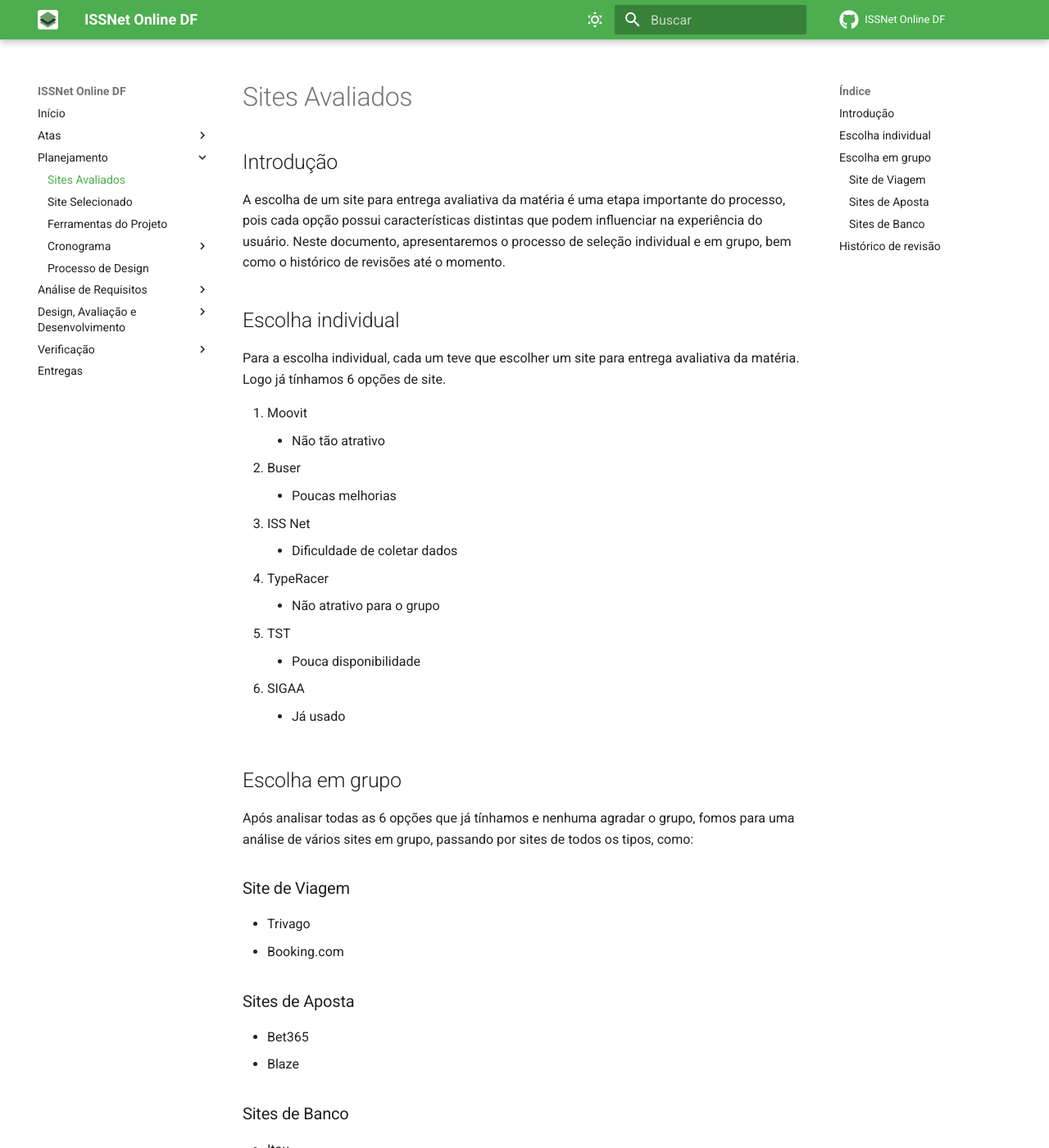
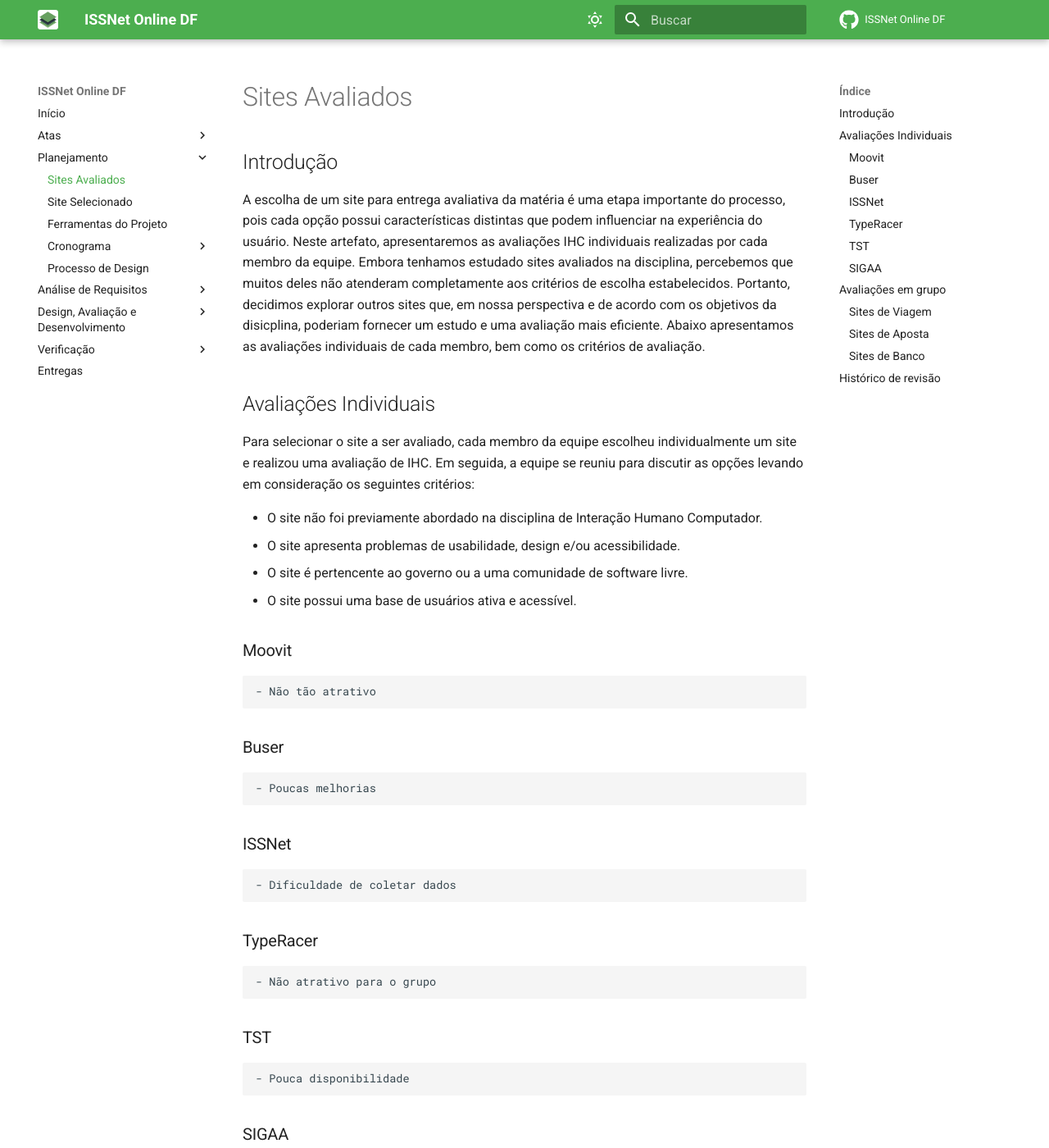
Before and after one commit to Interacao-Humano-Computador/2023.1-ISSNet, an MkDocs documentation site: the page built from gitpages/docs/planejamento/avaliados.md, in a window 1280 px wide and 1400 px high. Shown: the whole window at 82% size. Built offline with MkDocs 1.6.1 and Material for MkDocs 9.7.7, drawn with Linux system fonts in a browser that asks for light colours; comment, search, counter and statistics services are not loaded; some of the changed text lies outside the part shown.

Commit message:
Adição de avaliação individual

```diff
--- a/gitpages/docs/planejamento/avaliados.md
+++ b/gitpages/docs/planejamento/avaliados.md
@@ -1,28 +1,38 @@
 ## Introdução
-A escolha de um site para entrega avaliativa da matéria é uma etapa importante do processo, pois cada opção possui características distintas que podem influenciar na experiência do usuário. Neste documento, apresentaremos o processo de seleção individual e em grupo, bem como o histórico de revisões até o momento.
+A escolha de um site para entrega avaliativa da matéria é uma etapa importante do processo, pois cada opção possui características distintas que podem influenciar na experiência do usuário. Neste artefato, apresentaremos as avaliações IHC individuais realizadas por cada membro da equipe. Embora tenhamos estudado sites avaliados na disciplina, percebemos que muitos deles não atenderam completamente aos critérios de escolha estabelecidos. Portanto, decidimos explorar outros sites que, em nossa perspectiva e de acordo com os objetivos da disicplina, poderiam fornecer um estudo e uma avaliação mais eficiente. Abaixo apresentamos as avaliações individuais de cada membro, bem como os critérios de avaliação.
 
-## Escolha individual
+## Avaliações Individuais
 
-Para a escolha individual, cada um teve que escolher um site para entrega avaliativa da matéria. Logo já tínhamos 6 opções de site.
+Para selecionar o site a ser avaliado, cada membro da equipe escolheu individualmente um site e realizou uma avaliação de IHC. Em seguida, a equipe se reuniu para discutir as opções levando em consideração os seguintes critérios:
 
-1. Moovit
+- O site não foi previamente abordado na disciplina de Interação Humano Computador.
+- O site apresenta problemas de usabilidade, design e/ou acessibilidade.
+- O site é pertencente ao governo ou a uma comunidade de software livre.
+- O site possui uma base de usuários ativa e acessível.
+
+### Moovit
     - Não tão atrativo
-2. Buser
+### Buser
     - Poucas melhorias
-3. ISS Net
+### ISSNet
     - Dificuldade de coletar dados
-4. TypeRacer
+### TypeRacer
     - Não atrativo para o grupo
-5. TST
+### TST
     - Pouca disponibilidade
-6. SIGAA
-    - Já usado
+### SIGAA
+O SIGAA (Sistema Integrado de Gestão de Atividades Acadêmicas) é uma plataforma online utilizada pela Universidade de Brasília para gerenciar diversas atividades acadêmicas. Essas atividades incluem comunicação entre estudantes e professores por meio de uma caixa de mensagens, emissão de documentos oficiais, matrícula e retirada de disciplinas pelos estudantes.
+A avaliação do site foi realizada com base nas 10 heurísticas propostas por Nielsen e permitiu a identificação de diversos problemas, tanto com realação à compatibilidade do sistema com o mundo real e a sua usabilidade quanto em relação ao design.
+O SIGAA, apesar de ser um bom candidato ao projeto da equipe, não pôde ser escolhido pois já foi avaliado anteriormente em um projeto da disiplina.
+Abaixo encontra-se a avalição individual do site e seu planejamento:
 
-## Escolha em grupo
+- [Planejamento da Avaliação Individual - SIGAA](./doc/Planejamento%20da%20avalia%C3%A7%C3%A3o%20SIGAA.pdf)
+- [Execução da Avaliação Individual - SIGAA](./doc/Execu%C3%A7%C3%A3o%20da%20avalia%C3%A7%C3%A3o%20SIGAA.pdf)
 
-Após analisar todas as 6 opções que já tínhamos e nenhuma agradar o grupo, fomos para uma análise de vários sites em grupo, passando por sites de todos os tipos, como:
+## Avaliações em grupo
+Após analisar todas as 6 opções que já tínhamos e nenhuma agradar completamente o grupo, partimos para uma seesão de brainstorm onde avaliamos rapdiamente várias categorias de sites:
 
-### Site de Viagem
+### Sites de Viagem
 - Trivago
 - Booking.com
 
@@ -34,15 +44,19 @@
 - Itau
 - BB
 - BRB
-- Caixa
+- CAIXA
 
-Inicialmente, havíamos selecionado o site da Caixa, porém, logo após, descobrimos que o site havia passado por uma refatoração e já haviam implementado o que tínhamos planejado. Portanto, optamos por mudar para o site <a href="https://df.issnetonline.com.br/online/Login/Login.aspx?ReturnUrl=%2fonline" target="blank">ISSNet</a>, que atendeu às nossas necessidades apesar de algumas dificuldades em coletar dados.
+Inicialmente, a equipe havia selecionado o site da [CAIXA](https://www.caixa.gov.br/Paginas/home-caixa.aspx) como nossa opção para avaliação. No entanto, durante o processo de planejamento, percebemos que o site passou por uma refatoração que resolveu muitos dos problemas iniciais que tínhamos identificado. Diante dessa mudança, precisamos rapidamente buscar uma nova opção.
+
+Após reavaliar nossas alternativas, optamos pela segunda melhor opção após o site da CAIXA. Escolhemos o [ISSNet](https://df.issnetonline.com.br/online/Login/Login.aspx?ReturnUrl=%2fonline), que atendeu às nossas necessidades, apesar de não ter uma comunidade de usuários tão ativa.
+
+Assim, considerando essas circunstâncias, seguimos em frente com a avaliação do ISSNet como nosso projeto selecionado.
 
 ## Histórico de revisão
 
-| Versão     | Data        | Descrição            | Autor(es)                          | Revisores  |
-| :--------: | :---------: | -------------------- | ---------------------------------- | ---------- |
-| `0.0`      |  22/04/2023 | Criação do arquivo   | Arthur Trindade                    | Miguel Moreira          |
-| `0.1`      |  24/04/2023 | Adição dos sites e afins | Miguel Moreira                 |  Arthur Trindade         |
-| `0.2`      |  07/05/2023 | Mudança de site       | Miguel Moreira                    | Arthur Trindade          |
-| `0.3`      |  19/06/2023 | Correções de feedback  | Miguel Moreira | Arthur Trindade |
+| Versão     | Data       | Descrição             | Autor(es)       | Revisores        |
+| :--------: | :--------: | --------------------- | --------------- | ---------------- |
+| `0.0`      | 22/04/2023 | Criação do arquivo    | Arthur Trindade | Miguel Moreira   |
+| `0.1`      | 24/04/2023 | Adição dos sites      | Miguel Moreira  | Arthur Trindade  |
+| `0.2`      | 07/05/2023 | Mudança de site       | Miguel Moreira  | Arthur Trindade  |
+| `0.3`      | 19/06/2023 | Correções de feedback | Miguel Moreira  | Arthur Trindade  |
```
Also changed, not shown: 2 other files.
